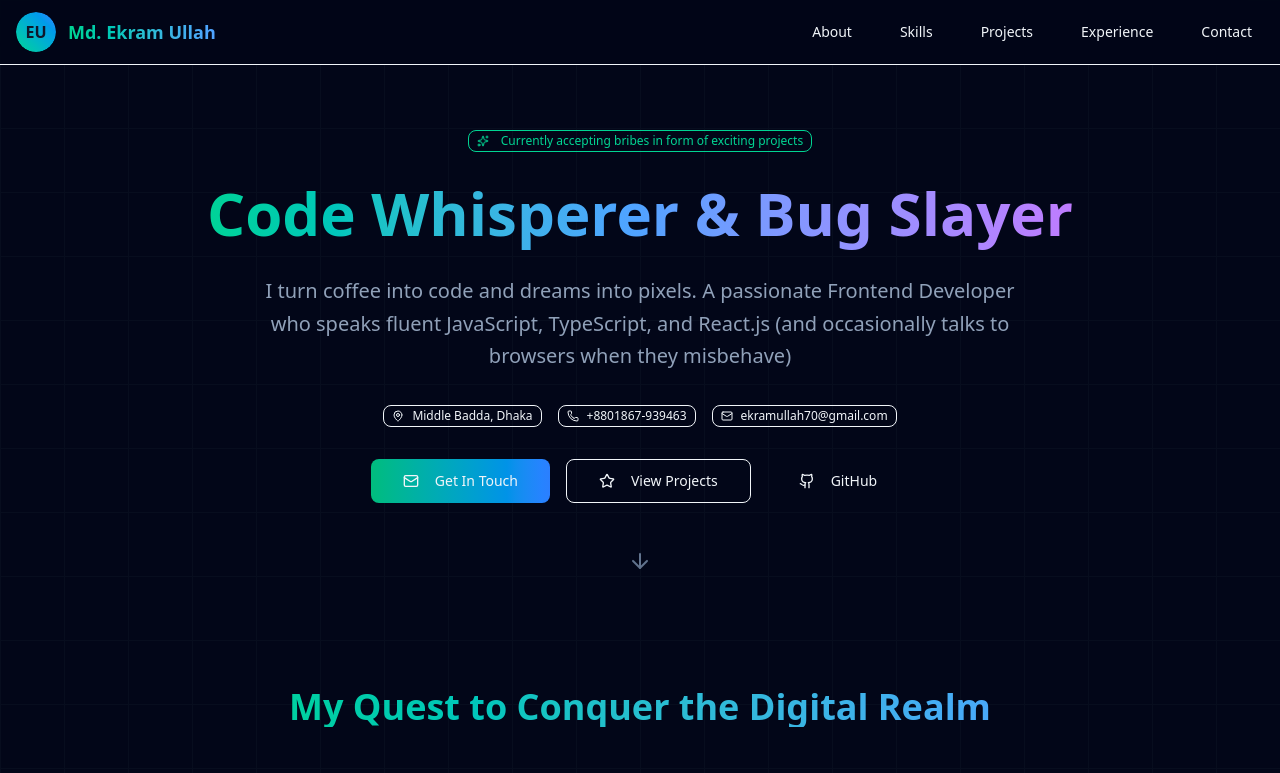
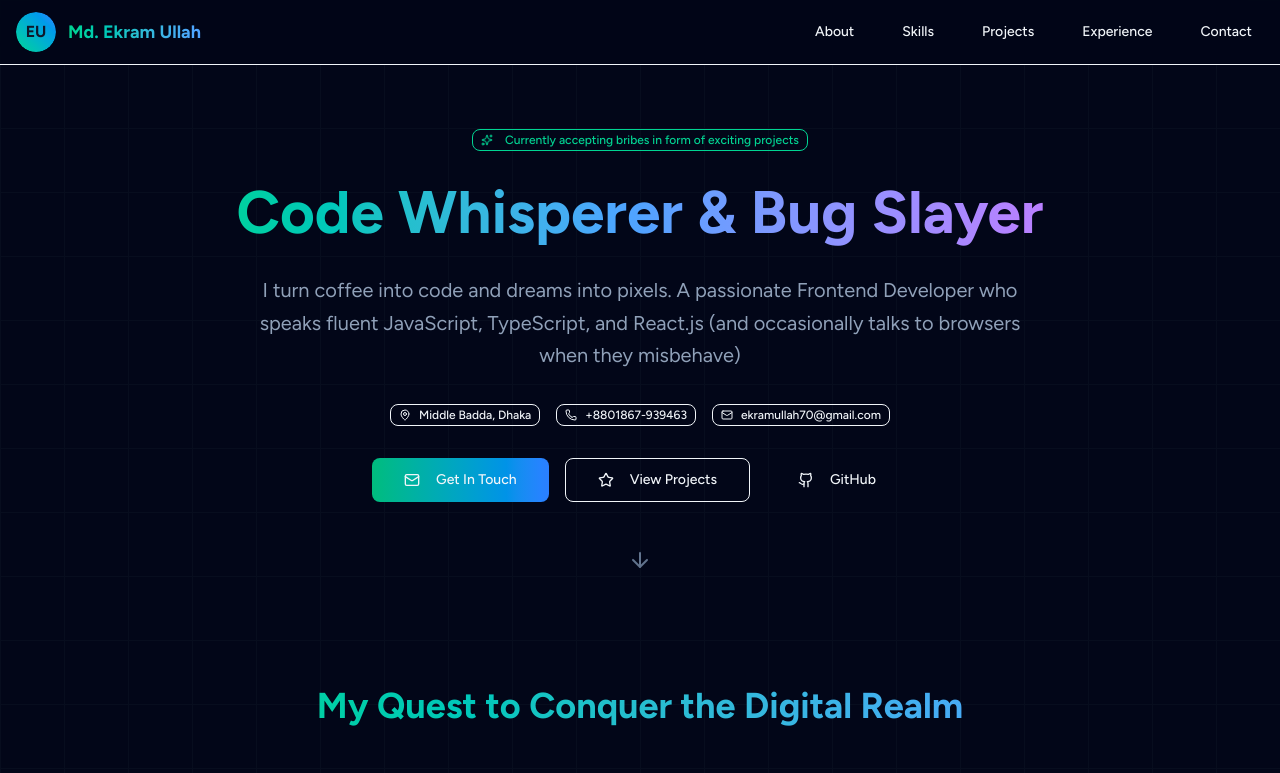
Before and after one commit to Ekram70/portfolio, a Next.js app: page / in a window 1280 px wide. Shown: the top 773 px of the page. Built offline with nearby package versions, Linux system fonts and the light colour scheme.

Commit message:
feat: using figtree font

```diff
--- a/app/globals.css
+++ b/app/globals.css
@@ -1,7 +1,13 @@
 @import 'tailwindcss';
-@import "tw-animate-css";
+@import 'tw-animate-css';
 
 @custom-variant dark (&:is(.dark *));
+
+/* Figtree Font Configuration */
+@theme {
+  --font-family-sans: var(--font-figtree, Figtree), system-ui, -apple-system,
+    BlinkMacSystemFont, 'Segoe UI', Roboto, 'Helvetica Neue', Arial, sans-serif;
+}
 
 :root {
   --card: oklch(1 0 0);
@@ -68,6 +74,8 @@
 body {
   background-color: hsl(var(--background));
   color: hsl(var(--foreground));
+  font-family: var(--font-figtree, Figtree), system-ui, -apple-system,
+    BlinkMacSystemFont, 'Segoe UI', Roboto, 'Helvetica Neue', Arial, sans-serif;
 }
 
 @theme inline {
@@ -229,6 +237,36 @@ html {
     @apply border-border outline-ring/50;
   }
   body {
-    @apply bg-background text-foreground;
+    @apply bg-background text-foreground font-sans;
+    font-family: var(--font-figtree, Figtree), system-ui, -apple-system,
+      BlinkMacSystemFont, 'Segoe UI', Roboto, 'Helvetica Neue', Arial,
+      sans-serif !important;
+    font-feature-settings: 'liga' 1, 'calt' 1;
+    font-optical-sizing: auto;
+  }
+  h1,
+  h2,
+  h3,
+  h4,
+  h5,
+  h6 {
+    @apply font-sans;
+    font-family: var(--font-figtree, Figtree), system-ui, -apple-system,
+      BlinkMacSystemFont, 'Segoe UI', Roboto, 'Helvetica Neue', Arial,
+      sans-serif !important;
+    font-weight: 600;
+  }
+  p,
+  span,
+  div,
+  a,
+  button,
+  input,
+  textarea,
+  label {
+    @apply font-sans;
+    font-family: var(--font-figtree, Figtree), system-ui, -apple-system,
+      BlinkMacSystemFont, 'Segoe UI', Roboto, 'Helvetica Neue', Arial,
+      sans-serif !important;
   }
 }
--- a/app/layout.tsx
+++ b/app/layout.tsx
@@ -1,15 +1,13 @@
 import type { Metadata } from 'next';
-import { Geist, Geist_Mono } from 'next/font/google';
+import { Figtree } from 'next/font/google';
 import './globals.css';
 
-const geistSans = Geist({
-  variable: '--font-geist-sans',
+const figtree = Figtree({
+  variable: '--font-figtree',
   subsets: ['latin'],
-});
-
-const geistMono = Geist_Mono({
-  variable: '--font-geist-mono',
-  subsets: ['latin'],
+  weight: ['300', '400', '500', '600', '700', '800', '900'],
+  style: ['normal', 'italic'],
+  display: 'swap',
 });
 
 export const metadata: Metadata = {
@@ -54,9 +52,7 @@ export default function RootLayout({
 }>) {
   return (
     <html lang="en">
-      <body
-        className={`${geistSans.variable} ${geistMono.variable} antialiased`}
-      >
+      <body className={`${figtree.variable} antialiased font-sans`}>
         {children}
       </body>
     </html>
```
